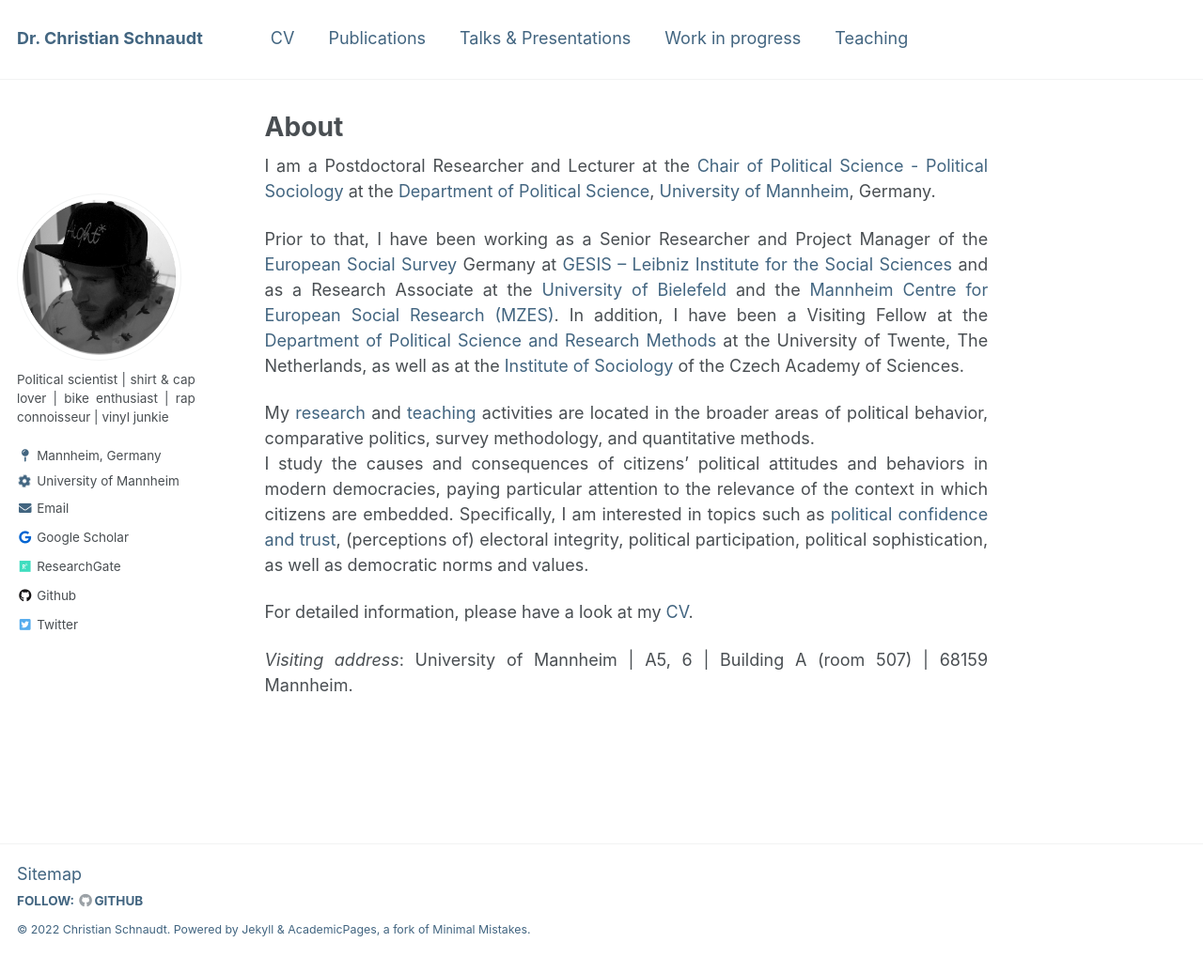
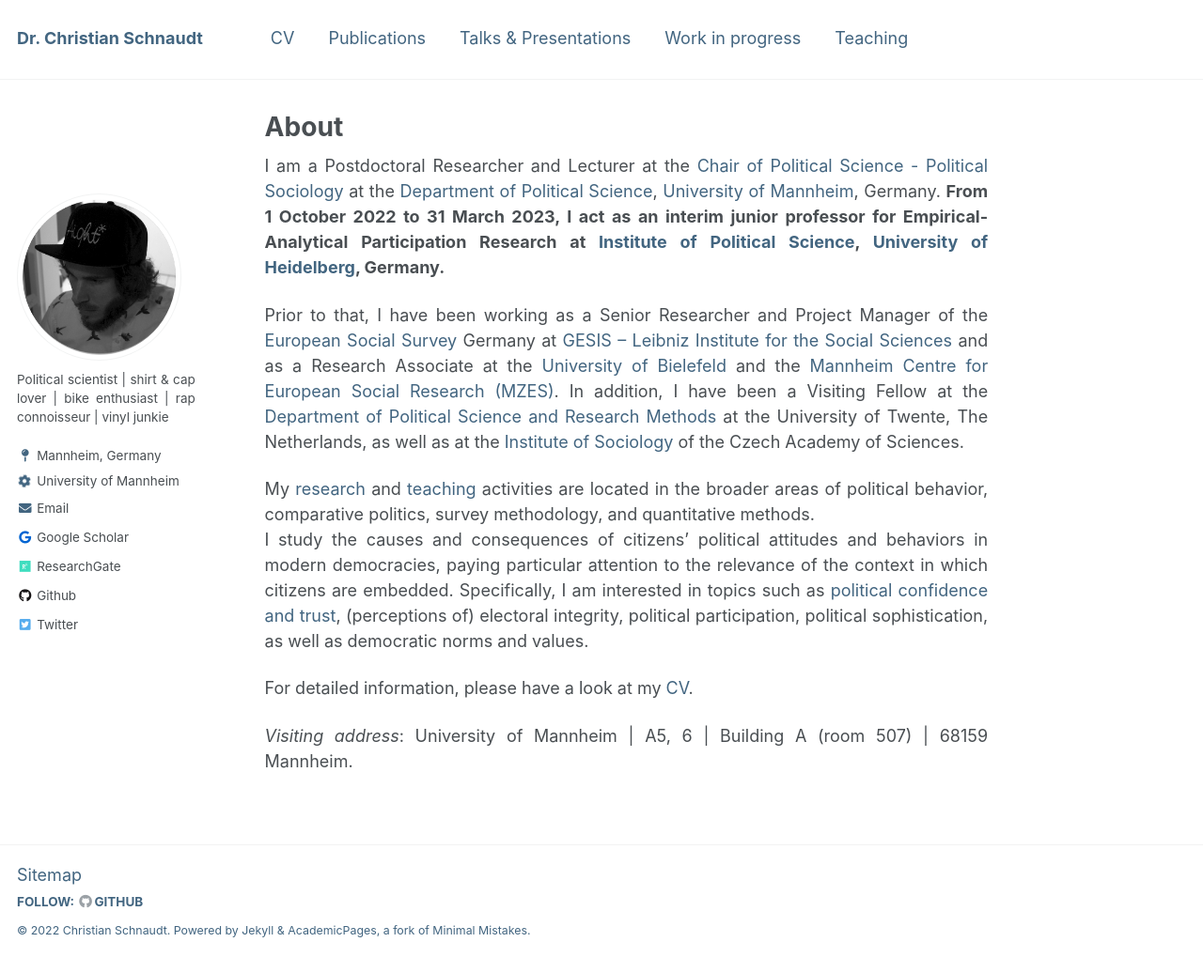
Before and after one commit to cschnaudt/cschnaudt.github.io, a Jekyll site: the page built from _pages/about.md, in a window 1280 px wide and 1036 px high. Shown: the whole window at 94% size. Built offline with Jekyll 4.4.1, drawn with Linux system fonts in a browser that asks for light colours.

Commit message:
Update about.md

```diff
--- a/_pages/about.md
+++ b/_pages/about.md
@@ -8,7 +8,7 @@
   - /about.html
 ---
 
-I am a Postdoctoral Researcher and Lecturer at the [Chair of Political Science - Political Sociology](https://www.sowi.uni-mannheim.de/en/schmitt-beck/){:target="_ blank"} at the [Department of Political Science](https://www.sowi.uni-mannheim.de/en/research/political-science/){:target="_ blank"}, [University of Mannheim](https://www.uni-mannheim.de/en/){:target="_ blank"}, Germany.
+I am a Postdoctoral Researcher and Lecturer at the [Chair of Political Science - Political Sociology](https://www.sowi.uni-mannheim.de/en/schmitt-beck/){:target="_ blank"} at the [Department of Political Science](https://www.sowi.uni-mannheim.de/en/research/political-science/){:target="_ blank"}, [University of Mannheim](https://www.uni-mannheim.de/en/){:target="_ blank"}, Germany. **From 1 October 2022 to 31 March 2023, I act as an interim junior professor for Empirical-Analytical Participation Research at [Institute of Political Science](https://www.uni-heidelberg.de/politikwissenschaften/){:target="_ blank"}, [University of Heidelberg](https://www.uni-heidelberg.de/en){:target="_ blank"}, Germany.**
 
 Prior to that, I have been working as a Senior Researcher and Project Manager of the [European Social Survey](https://www.europeansocialsurvey.org/){:target="_ blank"} Germany at [GESIS -- Leibniz Institute for the Social Sciences](https://www.gesis.org){:target="_ blank"} and as a Research Associate at the [University of Bielefeld](https://www.uni-bielefeld.de/(en)/soz/){:target="_ blank"} and the [Mannheim Centre for European Social Research (MZES)](https://www.mzes.uni-mannheim.de/d7/en){:target="_ blank"}. In addition, I have been a Visiting Fellow at the [Department of Political Science and Research Methods](https://www.utwente.nl/en/bms/omd/){:target="_ blank"} at the University of Twente, The Netherlands, as well as at the [Institute of Sociology](https://www.soc.cas.cz/en/about-institute){:target="_ blank"} of the Czech Academy of Sciences.
 
```
